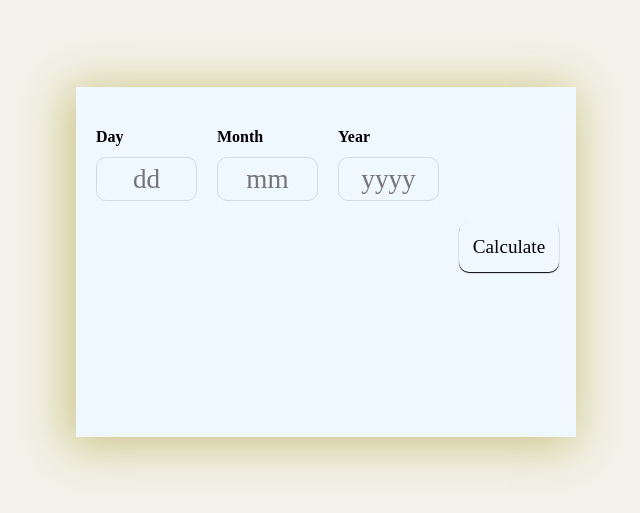
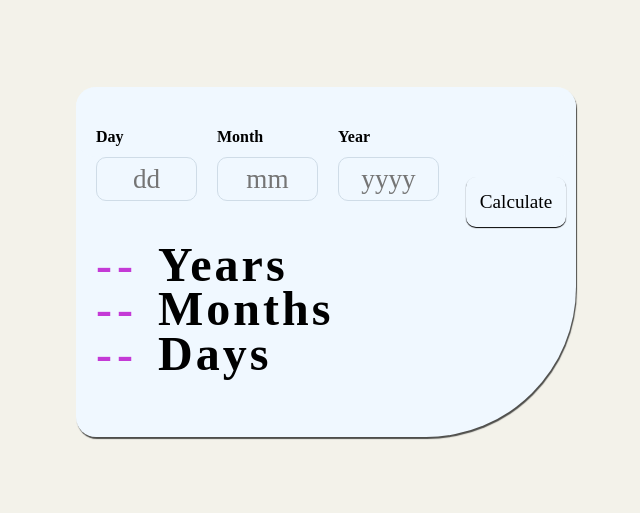
Before and after one commit to Alim1899/age-calculator, a React (Create React App) app: page / in a window 1280 px wide. Shown: the part 103-616 px from the top of the page, without its empty margins (314-954 px from the left). Built offline with nearby package versions, Linux system fonts and the light colour scheme.

Commit message:
Added and styled Calculated component

```diff
--- a/src/components/Forms/Form.js
+++ b/src/components/Forms/Form.js
@@ -15,7 +15,6 @@ const Form = (props) => {
     setYear("");
     setDay("");
     setMonth("");
-    console.log(month, day, year);
   };
   return (
     <div className={classes.form}>
--- a/src/components/Forms/Form.module.css
+++ b/src/components/Forms/Form.module.css
@@ -1,32 +1,27 @@
-*{
+* {
   background-color: #f3f2ea;
-    font-family:cursive;
+  font-family: cursive;
 }
-.form{
+.form {
   margin: auto;
-    background-color:aliceblue ;
-    min-width: 350px;
-    min-height: 350px;
-    max-width: 500px;
-    max-height: 500px;
-    box-shadow: -5px 5px 45px 5px #cec687;
-    margin-top: 15%;
+  background-color: aliceblue;
+  border-radius: 20px;
   display: flex;
 }
-.form>label>input{
+.form > label > input {
   background-color: aliceblue;
   border: 1px solid rgb(207, 220, 231);
   border-radius: 10px;
   font-size: 1.7rem;
   text-align: center;
-width:95px;
+  width: 95px;
   height: 40px;
   margin-top: -10px;
 }
-.form>label>h4{
+.form > label > h4 {
   background-color: unset;
 }
-.form>label{
+.form > label {
   margin-top: 20px;
   height: 50px;
   background-color: unset;
@@ -34,28 +29,28 @@ margin-top: -10px;
   background-color: unset;
 }
 
-.form>button{
+.form > button {
   height: 50px;
   width: 100px;
-    margin-left: 20px;
   border: none;
   background-color: unset;
   box-shadow: 0px 1px 1px 0px black;
-    margin-top: 135px;
   border-radius: 10px;
   font-size: larger;
+  position: absolute;
+  margin-left: 390px;
+  margin-top: 90px
 }
-.form>button:hover{
-    background-color:#f0eee3;
+.form > button:hover {
+  background-color: #f0eee3;
   cursor: pointer;
 }
-.form>button:active {
+.form > button:active {
   background-color: #f3f2ea;
   box-shadow: 0 5px #666;
   transform: translateY(4px);
 }
 
-
 input::-webkit-outer-spin-button,
 input::-webkit-inner-spin-button {
   display: none;
--- /dev/null
+++ b/src/components/UI/Calculated.js
@@ -0,0 +1,11 @@
+import React from "react";
+import classes from './Calculated.module.css';
+const Calculated = (props) => {
+  return <div className={classes.list}>
+    <h2><span>{props.year?props.year:'--'}</span>Years</h2>
+    <h2><span>{props.month?props.month:'--'}</span>Months</h2>
+    <h2><span>{props.day?props.day:'--'}</span>Days</h2>
+  </div>;
+};
+
+export default Calculated;
--- /dev/null
+++ b/src/components/UI/Calculated.module.css
@@ -0,0 +1,24 @@
+.list{
+    background-color: aliceblue;
+    width: 70%;
+
+    margin-top: 130px;
+    margin-left: 20px;
+    font-size: larger;
+}
+.list>h2, .list>h2>span{
+    background-color: aliceblue;
+}
+.list>h2{
+    margin-top: -50px;
+    font-size: 3rem;
+    letter-spacing:3px;
+}
+.list>h2>span{
+    letter-spacing:5px;
+    padding-right: 20px;
+    font-size: 3rem;
+    color: rgb(196, 58, 214);
+    text-decoration: dashed;
+
+}
--- a/src/components/UI/Content.js
+++ b/src/components/UI/Content.js
@@ -1,11 +1,13 @@
 import React from "react";
+import classes from './Content.module.css';
 import Form from "../Forms/Form";
+import Calculated from "./Calculated";
 const Content = (props) => {
   return (
-    <>
+    <div className={classes.content}>
       <Form />
-      <h2>{props.day}</h2>
-    </>
+      <Calculated/>
+    </div>
   );
 };
 export default Content;
--- /dev/null
+++ b/src/components/UI/Content.module.css
@@ -0,0 +1,12 @@
+.content {
+  margin: auto;
+  background-color: aliceblue;
+  min-width: 350px;
+  min-height: 350px;
+  max-width: 500px;
+  max-height: 500px;
+  box-shadow: 1px 2px 1px 0px #4e4e4b;
+  margin-top: 15%;
+  border-radius: 20px;
+  border-bottom-right-radius: 150px;
+}
```
Also changed, not shown: src/components/UI/Content.css (deleted). Lines whose indentation alone changed are shown as unchanged.
